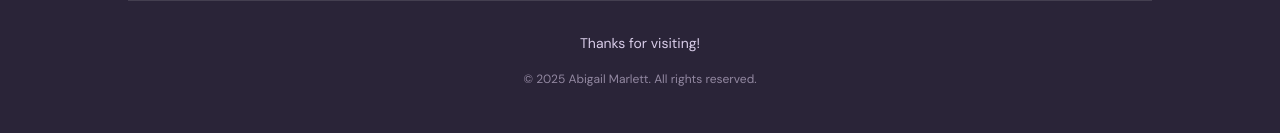
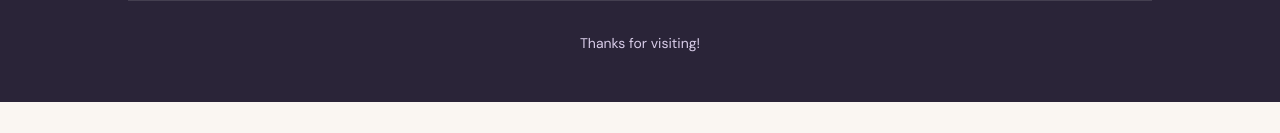
Before and after one commit to abigailmmarlett/abbi-website, a React (Vite) app: page / in a window 1280 px wide. Shown: the part 3753-3886 px from the top of the page. After the commit the page ends 3855 px from the top, so only its background shows below. Built offline with nearby package versions, Linux system fonts and the light colour scheme; a web font is replaced by a local one.

Commit message:
remove text

```diff
--- a/src/App.tsx
+++ b/src/App.tsx
@@ -280,9 +280,6 @@ function App() {
               <p style={{ color: '#D8CCE8', fontSize: '0.875rem', fontFamily: '"DM Sans", sans-serif' }}>
                 Thanks for visiting!
               </p>
-              <p style={{ color: 'rgba(216,204,232,0.6)', fontSize: '0.75rem', fontFamily: '"DM Sans", sans-serif' }}>
-                © 2025 Abigail Marlett. All rights reserved.
-              </p>
             </div>
           </div>
         </div>
```
